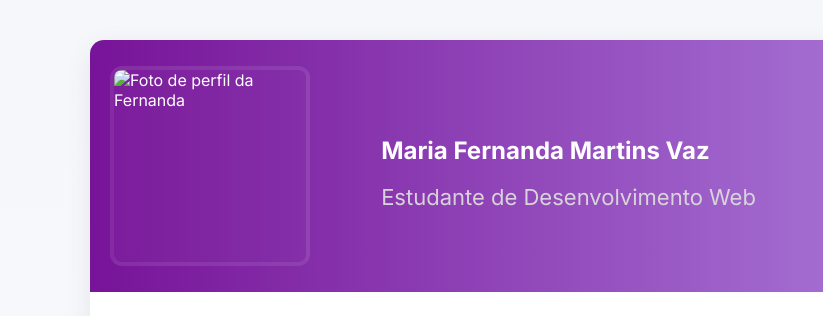
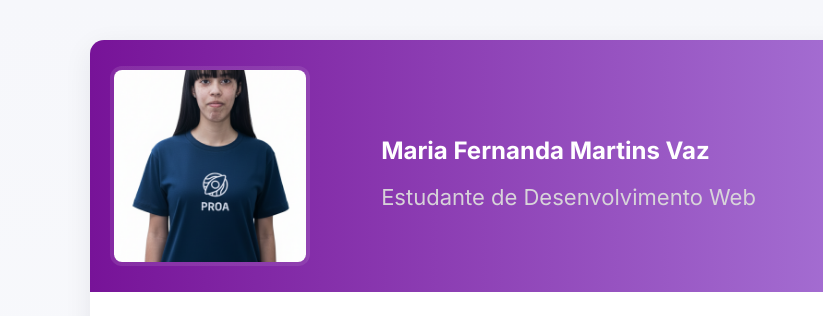
Before and after one commit to fernandamartiins/mapa-de-carreira, a plain HTML site: page index.html in a window 1280 px wide. Shown: the top 316 px of the page, 0-823 px from the left. Drawn offline with Linux system fonts and the light colour scheme.

```diff
--- a/index.html
+++ b/index.html
@@ -33,7 +33,7 @@
         <div class="header">
           <img
             class="photo"
-            src="img/img.profile.jpg"
+            src="img.profile.jpg"
             alt="Foto de perfil da Fernanda"
           />
 
```
